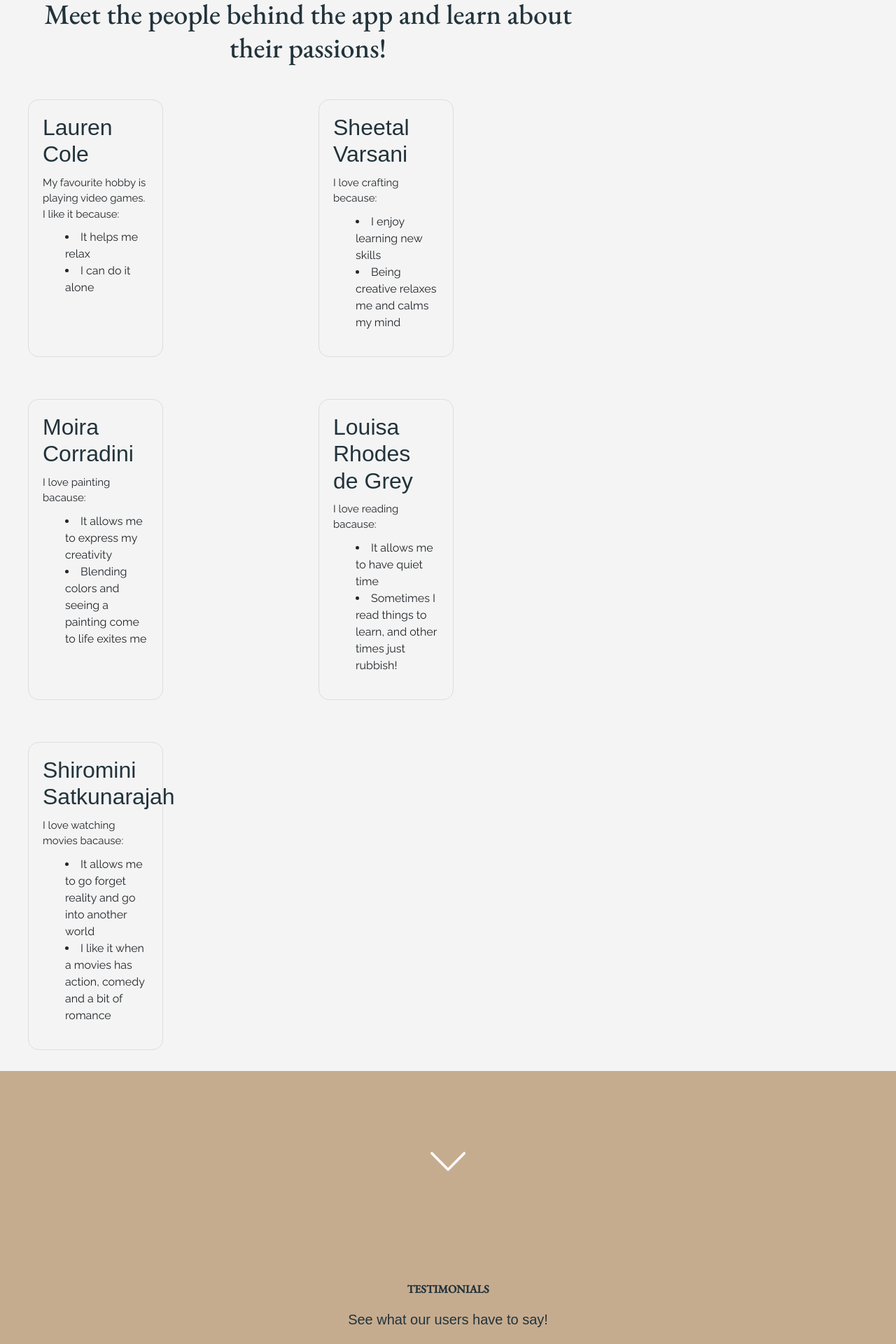
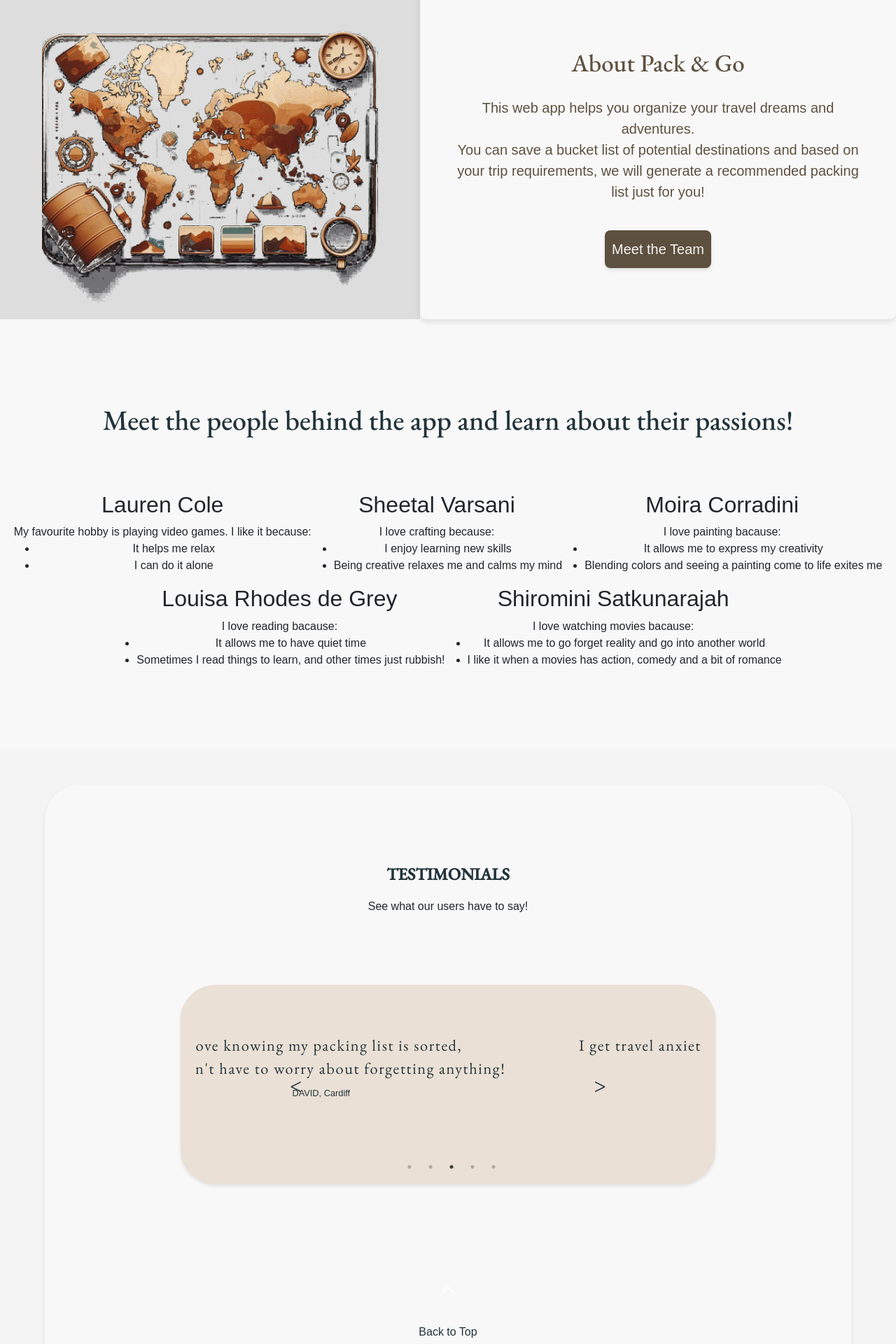
Before and after one commit to movi1/TravelBucketList, a React (Create React App) app: page /about in a window 1280 px wide. Shown: the part 120-2040 px from the top of the page at 70% size. Built offline with nearby package versions, Linux system fonts and the light colour scheme; a web font is replaced by a local one.

Commit message:
Making about page more cohesive with homepage

```diff
--- a/src/App.js
+++ b/src/App.js
@@ -2,6 +2,7 @@ import React from "react";
 import { Routes, Route } from "react-router-dom";
 import { Header } from "./components/header/header";
 import { Home } from "./components/home/home";
+import About from "./components/about/about";
 import { AboutUs } from "./components/about-us/about-us";
 import TestimonialCarousel from "./components/testimonial-carousel/testimonial-carousel";
 import { BucketList } from "./components/bucket-list/bucket-list";
@@ -17,8 +18,8 @@ function App() {
       <Header /> {/* this will be on every page */}
       <Routes>
         <Route path="/" element={<><Home /></>} />
-        <Route path="/about" element={<><AboutUs /><TestimonialCarousel /></>} />
-        <Route path="/pack-list" element={<PackList />} />
+        <Route path="/about" element={<><About /><AboutUs /><TestimonialCarousel /></>} />
+        <Route path="/pack-your-list" element={<PackList />} />
         <Route path="/bucket-list" element={<BucketList />} />
         <Route path="/signup-login" />
       </Routes>
--- a/src/components/about-us/about-us.css
+++ b/src/components/about-us/about-us.css
@@ -1,51 +1,86 @@
 .about-us-container {
-    max-width: 800px;
   width: 100%;
-    margin-left: 40px;
+  padding: 80px 0;
+  padding-bottom: 100px;
+  margin: 0 auto;
+  text-align: center;
+  background-color: #f8f8f8;
 }
 
+/* About Us Intro */
 .about-us-intro {
-    text-align: center;
   margin-bottom: 30px;
+  padding: 20px 0;
   font-family: "EB Garamond", sans-serif;
-    color: #22333B;
-
+  color: #22333b;
 }
 
+/* About Us Profiles */
 .about-us-profiles {
-    display: grid;
-    grid-template-columns: 1fr 1fr;
-    grid-gap: 30px;
-    /* margin-left: 40px; */
+  display: flex;
+  justify-content: center;
+  flex-wrap: wrap; /* Allow profiles to wrap onto a new line on smaller screens */
+  animation: sweepIn 1s ease-out forwards; /* Use 'forwards' to retain styles after animation */
+  opacity: 0;
 }
 
-  .profile {
-    width: 50%;
+/* Animation Keyframes */
+@keyframes sweepIn {
+  from {
+    transform: translateX(100%);
+    opacity: 0;
+  }
+  to {
+    transform: translateX(0);
+    opacity: 1;
+  }
+}
+
+/* Profile Card Styles */
+.profile-card {
+  background-color: #eae0d5;
+  width: 14%;
+  margin: 0 20px;
   margin-bottom: 30px;
-
   padding: 20px;
   border: 1px solid #ddd;
   border-radius: 15px;
+  box-sizing: border-box;
+  box-shadow: 0px 3px 5px rgba(10, 9, 8, 0.1);
 }
 
-  .profile h2 {
-    color: #22333B;
+/* Responsive Styling for Smaller Screens */
+@media only screen and (max-width: 768px) {
+  .profile-card {
+    width: 80% !important; /* One profile per row on smaller screens */
+  }
+}
+
+/* Profile Header Styles */
+.profile-card h2 {
+  color: #22333b;
+  font-size: 1.6em;
+  padding: 20px 0;
   margin-bottom: 10px;
 }
 
-  .profile p {
-    font-size: 15px;
-    line-height: 1.5;
+/* Profile Paragraph Styles */
+.profile-card p {
+  font-size: 1.1em;
+  line-height: 1.7;
   font-family: "Raleway", sans-serif;
 }
 
-  .profile ul {
+/* Profile List Item Styles */
+.profile-card li {
+  font-size: 1.1em;
+  line-height: 1.5;
+  margin-top: 10px;
+}
+
+/* Profile Unordered List Styles */
+.profile-card ul {
   margin-top: 10px;
   list-style: inside;
+  padding-left: 0px; /* Adjust the padding to reduce the gap */
 }
-
-  @media (max-width: 600px) {
-    .about-us-profiles {
-      grid-template-columns: 1fr;
-    }
-  }
--- /dev/null
+++ b/src/components/about/about.css
@@ -0,0 +1,144 @@
+/* About Containers */
+.about-containers {
+  display: flex;
+  flex-direction: column;
+  min-height: 50vh;
+  max-height: 70vh;
+  justify-content: space-between;
+  background-color: #f8f8f8;
+}
+
+/* About Row Image */
+.about-row-image {
+  width: 50%;
+}
+
+/* Row About */
+.row-about {
+  width: 50%;
+  box-sizing: border-box;
+}
+
+/* Responsive Styling for Larger Screens */
+@media (min-width: 768px) {
+  .about-containers {
+    flex-direction: row;
+  }
+
+  .about-row-image,
+  .row-about {
+    width: 50%;
+  }
+}
+
+/* About Row Image Styling */
+.about-row-image {
+  display: flex;
+  align-items: center;
+  background: #ddd;
+  flex: 1;
+}
+
+/* Row About Styling */
+.row-about {
+  padding: 40px;
+  border-radius: 10px;
+  box-shadow: 0 4px 8px rgba(0, 0, 0, 0.1);
+  text-align: center;
+  flex: 1;
+  display: flex;
+  flex-direction: column;
+  justify-content: center; /* Center the content vertically */
+}
+
+/* About Heading Styles */
+.about-heading {
+  font-size: 35px;
+  padding: 20px;
+  font-family: "EB Garamond", sans-serif;
+  color: #5e503f;
+}
+
+/* About Content Styles */
+.about-content {
+  display: flex;
+  flex-direction: column;
+  align-items: center;
+}
+
+/* About Description Styles */
+.about-description {
+  font-size: 20px;
+  line-height: 1.5;
+  margin-bottom: 40px;
+  text-align: center;
+  color: #5e503f;
+}
+
+/* Call to Action Button Styles */
+.cta-btn {
+  background-color: #5e503f;
+  padding: 12px 10px;
+  font-size: 20px;
+  text-decoration: none;
+  border: none;
+  border-radius: 8px;
+  cursor: pointer;
+  color: #f4f4f4;
+  transition: background-color 0.3s;
+  box-shadow: 0px 3px 5px rgba(10, 9, 8, 0.1);
+}
+
+/* About Image Container Styles */
+.about-image-container {
+  display: flex;
+  justify-content: center;
+  align-items: center;
+  height: 100%;
+}
+
+/* About Image Styles */
+.about-image-container img {
+  width: 80%;
+  object-fit: cover;
+  transition: transform 0.5s;
+}
+
+/* Explore Button Styles */
+.explore-btn {
+  font-family: "Raley", sans-serif;
+  background-color: #5e503f;
+  padding: 12px 10px;
+  font-size: 20px;
+  text-decoration: none;
+  border: none;
+  border-radius: 8px;
+  cursor: pointer;
+  color: #f4f4f4;
+  margin-top: 30px;
+  transition: background-color 0.3s;
+  box-shadow: 0px 3px 5px rgba(10, 9, 8, 0.1);
+}
+
+/* Hover Styles for Buttons */
+.explore-btn:hover,
+.cta-btn:hover {
+  background-color: #22333b;
+  box-shadow: 0px 6px 10px rgba(0, 0, 0.5, 0.2);
+}
+
+/* Keyframes Animation for FadeIn Effect */
+@keyframes fadeIn {
+  from {
+    opacity: 0;
+  }
+  to {
+    opacity: 1;
+  }
+}
+
+/* Animated Content Styles */
+.animated-content {
+  animation: fadeIn 1s ease-out;
+  height: 100vh;
+}
--- /dev/null
+++ b/src/components/about/about.jsx
@@ -0,0 +1,60 @@
+// about.jsx
+import React, { useState, useEffect } from "react";
+import "animate.css";
+import "./about.css";
+
+const About = () => {
+  const [animate, setAnimate] = useState(false);
+
+  useEffect(() => {
+    // Set animate state after a delay for fadeIn animation
+    setTimeout(() => {
+      setAnimate(true);
+    }, 500);
+  }, []);
+
+  return (
+    <div className="about-containers">
+      {/* Container 1: Map Image */}
+      <div className="about-row-image">
+        <div className="about-image-container">
+          <img src="/images/hero-img.png" alt="Map" />
+        </div>
+      </div>
+
+      {/* Container 2: About Pack & Go */}
+      <div
+        className={`row-about animate__animated ${
+          animate ? "animate__fadeInUp" : ""
+        }`}
+      >
+        <h1 className="about-heading">About Pack & Go</h1>
+        <div className="about-content">
+          <p
+            className={`about-description animate__animated ${
+              animate ? "animate__fadeInUp" : ""
+            } animate__delay-1s`}
+          >
+            This web app helps you organize your travel dreams and adventures.
+            <br />
+            You can save a bucket list of potential destinations and based on
+            your trip requirements, we will generate a recommended packing list
+            just for you!
+          </p>
+
+          {/* Button to scroll down to the AboutUs section */}
+          <a
+            href="#about-us-section"
+            className={`cta-btn animate__animated ${
+              animate ? "animate__fadeInUp" : ""
+            } animate__delay-2s`}
+          >
+            Meet the Team
+          </a>
+        </div>
+      </div>
+    </div>
+  );
+};
+
+export default About;
--- a/src/components/testimonial-carousel/testimonial-carousel.css
+++ b/src/components/testimonial-carousel/testimonial-carousel.css
@@ -4,44 +4,41 @@
     width: 90%;
   }
   .custom-prev-button,
-  .custom-next-button {
+  .custom-next-button{
     display: none;
   }
 }
 
 /* Testimonials Section */
 .testimonials {
-  background-color: #c6ac8f;
-}
-
-/* Down Arrow Style */
-.down-arrow {
-  position: absolute;
-  top: 35%;
-  left: 50%;
-  transform: translate(-50%, -50%);
-  width: 50px;
-  height: auto;
-  cursor: pointer;
-  z-index: 2;
+  background-color: #f8f8f8;
+  position: relative;
+  border-radius: 50px;
+  padding: 10px 30px;
+  width: 90%;
+  margin: 50px auto;
+  text-align: center;
+  box-shadow: 0px 3px 5px rgba(10, 9, 8, 0.1);
 }
 
 /* Testimonials Text Styles */
-.testimonials-text {
+
+.testimonials-title {
   position: relative;
   font-family: "EB Garamond", sans-serif;
   font-weight: 800;
   text-align: center;
-  font-size: 35px;
-  padding-top: 300px;
+  font-size: 1.5em;
+  padding-top: 100px;
   color: #22333b;
 }
 
 /* Testimonials Tagline Styles */
 .testimonials-tagline {
   font-family: "Raley", sans-serif;
+  text-align: center;
   font-weight: 100;
-  font-size: 20px;
+  font-size: 1em;
 }
 
 /* Up Arrow Style */
@@ -51,7 +48,7 @@
   left: 50%;
   padding-top: 120px;
   transform: translate(-50%, -50%) rotate(180deg);
-  width: 50px;
+  width: 2%;
   height: auto;
   cursor: pointer;
   z-index: 2;
@@ -72,7 +69,7 @@
 
 /* Testimonials Container Styles */
 .testimonials-container {
-  background-color: #f8f8f8;
+  background-color: #EAE0D5;
   color: #22333b;
   padding: 0px 20px;
   width: 70%;
@@ -82,6 +79,7 @@
   border-radius: 50px;
   position: relative;
   z-index: 1;
+  box-shadow: 0px 3px 5px rgba(10, 9, 8, 0.1);
 }
 
 /* Testimonial Slide Styles */
@@ -93,7 +91,7 @@
 
 .testimonial-slide h3 {
   font-family: "EB Garamond", sans-serif;
-  font-size: 1.8em;
+  font-size: 1.4em;
   line-height: 1.5;
   letter-spacing: 0.1rem;
   font-weight: 100;
@@ -102,7 +100,7 @@
 .testimonial-slide p {
   font-family: "Raley", sans-serif;
   font-weight: 100;
-  font-size: 1em;
+  font-size: 0.8em;
 }
 
 /* Custom Button Styles */
@@ -111,7 +109,7 @@
   background-color: transparent;
   border: none;
   outline: none;
-  font-size: 3rem;
+  font-size: 2rem;
   color: #22333b;
   font-family: "EB Garamond", sans-serif;
   cursor: pointer;
--- a/src/components/testimonial-carousel/testimonial-carousel.jsx
+++ b/src/components/testimonial-carousel/testimonial-carousel.jsx
@@ -5,10 +5,11 @@ import "slick-carousel/slick/slick-theme.css";
 import "./testimonial-carousel.css";
 
 function TestimonialCarousel() {
+  // Refs for testimonials and slider
   const testimonialsRef = useRef(null);
   const slider = useRef(null);
 
-  // Event handlers for slider navigation:
+  // Event handlers for slider navigation
   const handlePrevClick = () => {
     slider?.current?.slickPrev();
   };
@@ -17,17 +18,12 @@ function TestimonialCarousel() {
     slider?.current?.slickNext();
   };
 
-  // Scroll to testimonials section on down arrow click:
-  const handleDownArrowClick = () => {
-    testimonialsRef.current.scrollIntoView({ behavior: "smooth" });
-  };
-
-  // Scroll to the top on back to top button click:
+  // Scroll to the top on back to top button click
   const handleBackToTopClick = () => {
     window.scrollTo({ top: 0, behavior: "smooth" });
   };
 
-  // Settings for the testimonial slider:
+  // Settings for the testimonial slider
   const settings = {
     dots: true,
     infinite: true,
@@ -35,8 +31,10 @@ function TestimonialCarousel() {
     slidesToShow: 1,
     slidesToScroll: 1,
     arrows: false,
+    autoplay: true, // Enable autoplay
+    autoplaySpeed: 2800, // Set the speed (in milliseconds) between each slide
 
-    // Customising default dots:
+    // Customising default dots
     appendDots: (dots) => (
       <div>
         <ul style={{ display: "flex", justifyContent: "center", padding: 30 }}>
@@ -50,28 +48,27 @@ function TestimonialCarousel() {
     ),
   };
 
-  // Testimonial section:
+  // Testimonial section
   return (
     <div className="testimonials" data-testid="carousel">
+      {/* Testimonials text */}
       <div className="testimonials-text">
-        <p>TESTIMONIALS</p>
+        <p className="testimonials-title">TESTIMONIALS</p>
         <p className="testimonials-tagline" data-testid="tagline">
           See what our users have to say!
         </p>
-        <img
-          src="/images/arrowImage.png"
-          alt="Arrow"
-          className="down-arrow"
-          onClick={handleDownArrowClick}
-        />
       </div>
 
+      {/* Testimonials container */}
       <div ref={testimonialsRef} className="testimonials-container">
+        {/* Custom previous button */}
         <button className="custom-prev-button" onClick={handlePrevClick}>
           &lt;
         </button>
 
+        {/* Testimonials slider */}
         <Slider ref={slider} {...settings} className="testimonials-carousel">
+          {/* Individual testimonial slides */}
           <div className="testimonial-slide">
             <h3>
               Wow! This app has freed up so much brain space! <br></br>It has
@@ -79,6 +76,7 @@ function TestimonialCarousel() {
             </h3>
             <p>JOAN, Yorkshire</p>
           </div>
+          {/* Individual testimonial slides */}
           <div className="testimonial-slide">
             <h3>
               I love knowing my packing list is sorted, <br></br>and I don't
@@ -86,6 +84,7 @@ function TestimonialCarousel() {
             </h3>
             <p>DAVID, Cardiff</p>
           </div>
+          {/* Individual testimonial slides */}
           <div className="testimonial-slide">
             <h3>
               I get travel anxiety, so knowing I have everything I need for my
@@ -93,6 +92,7 @@ function TestimonialCarousel() {
             </h3>
             <p>MEREDITH, Seattle</p>
           </div>
+          {/* Individual testimonial slides */}
           <div className="testimonial-slide">
             <h3>
               Packing is the worst thing about going on holiday...<br></br>so
@@ -100,6 +100,7 @@ function TestimonialCarousel() {
             </h3>
             <p>PRIYA, Crewe</p>
           </div>
+          {/* Individual testimonial slides */}
           <div className="testimonial-slide">
             <h3>
               This app has meant I have one less thing to worry about...{" "}
@@ -109,11 +110,13 @@ function TestimonialCarousel() {
           </div>
         </Slider>
 
+        {/* Custom next button */}
         <button className="custom-next-button" onClick={handleNextClick}>
           &gt;
         </button>
       </div>
 
+      {/* Back to top button */}
       <div className="back-to-top" onClick={handleBackToTopClick}>
         <p>Back to Top</p>
         <img src="/images/arrowImage.png" alt="Up-Arrow" className="up-arrow" />
```
Also changed, not shown: src/components/about-us/about-us.jsx (added, +111 -0 lines). Lines whose indentation alone changed are shown as unchanged.
